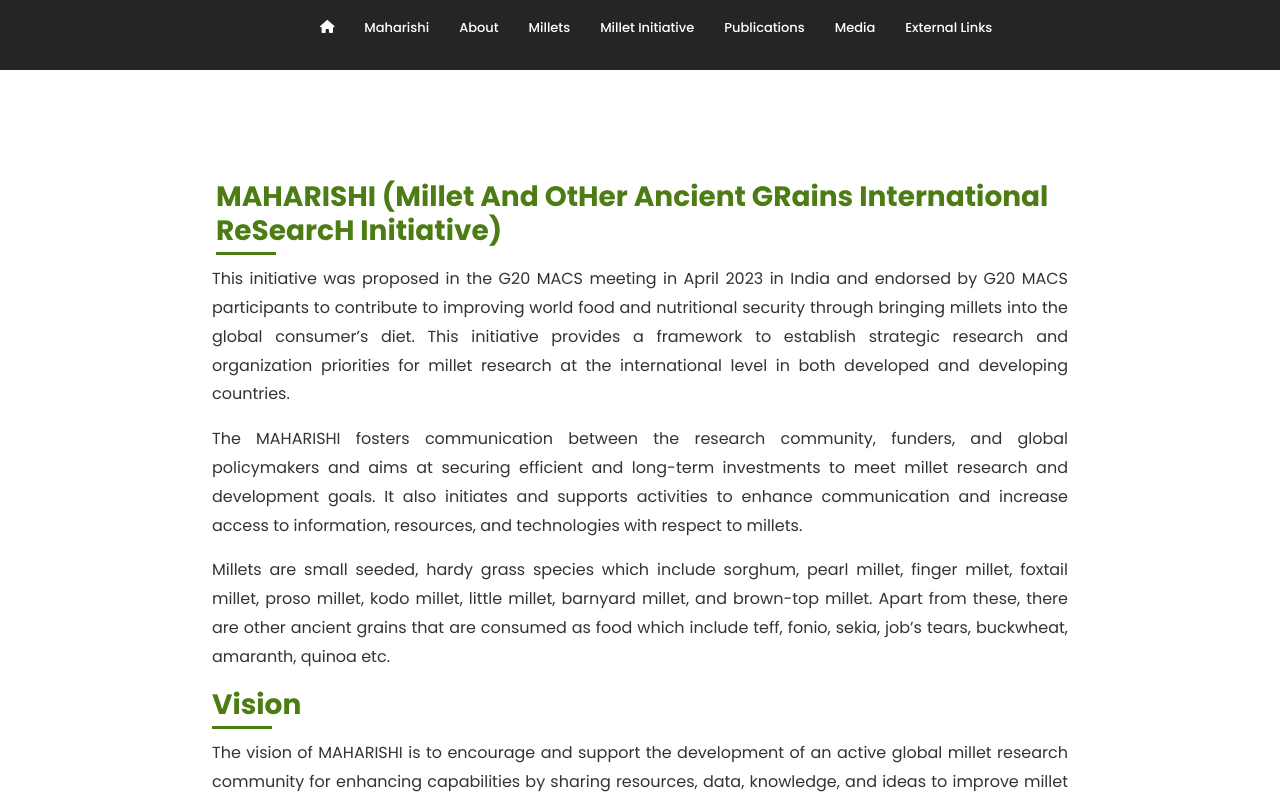
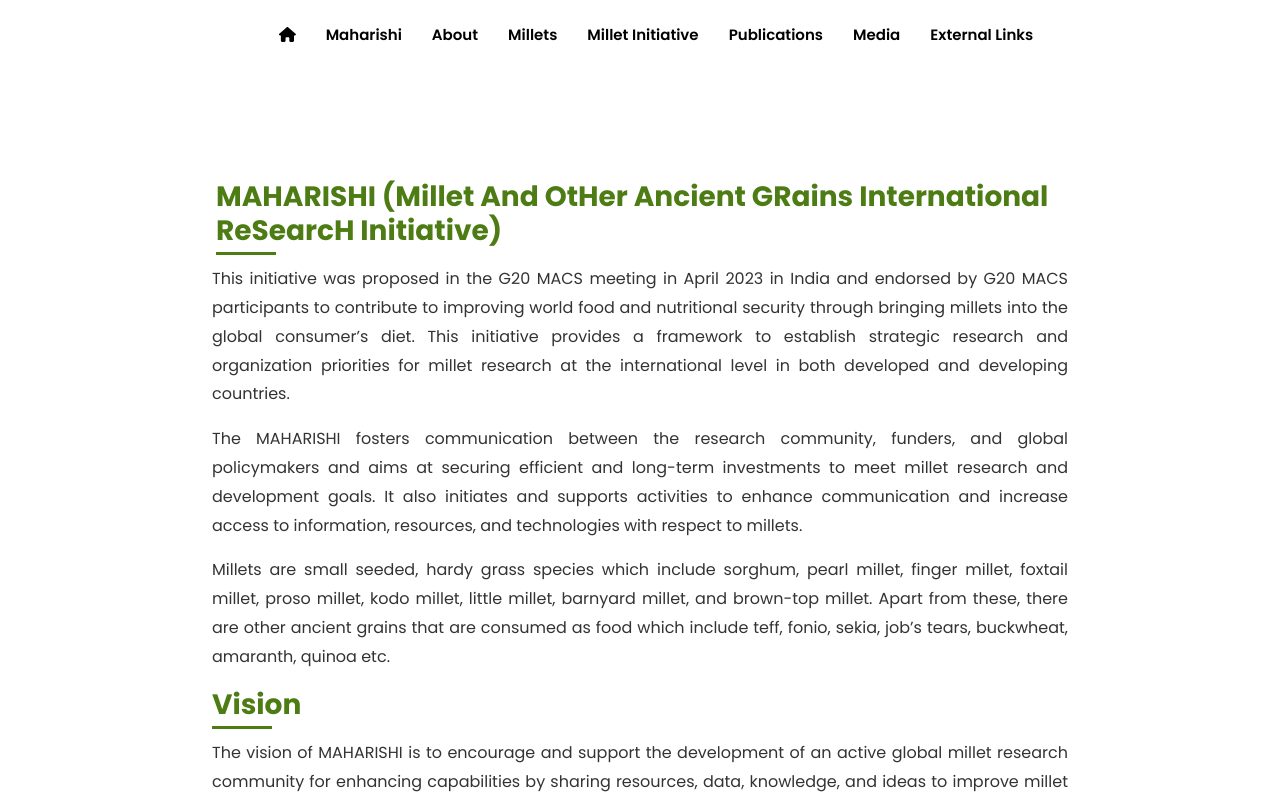
Before and after one commit to Rakeshsamala0505/Maharishi12, a React (Create React App) app: page /g20 in a window 1280 px wide. Shown: the top 800 px of the page. Built offline with nearby package versions, Linux system fonts and the light colour scheme.

Commit message:
header colors

```diff
--- a/src/components/Header.css
+++ b/src/components/Header.css
@@ -12,7 +12,7 @@
   position: fixed;
   z-index: 99;
   width: 100%;
-  background: #242526;
+  background: #ffffff;
 }
 
 nav .wrapper {
@@ -43,18 +43,22 @@
 }
 
 .nav-links li a {
-  color: #ffffff;
+  color: #000000;
   text-decoration: none;
-  font-size: 13px;
-  font-weight: 500;
+  font-size: 15px;
+  font-weight: 550;
   padding: 9px 15px;
   border-radius: 5px;
   transition: all 0.3s ease;
   text-align:left;
 }
+dl, ol, ul{
+  margin-bottom: 0rem;
+}
 
 .nav-links li a:hover {
   background: #3A3B3C;
+  color: white;
 }
 
 .nav-links .mobile-item {
@@ -62,10 +66,10 @@
 }
 
 .nav-links .drop-menu {
+  background-color: white;
   position: absolute;
-  background: #242526;
   width: 100%;
-  line-height: 45px;
+  line-height: 4px;
   top: 72px;
   opacity: 0;
   visibility: hidden;
@@ -84,7 +88,7 @@
   visibility: visible;
   max-height: 300px;
   padding: 0px;
-  line-height: 3rem;
+  line-height: 2.5rem;
   width: 15rem;
 }
 
@@ -148,13 +152,14 @@
 }
 
 .wrapper .btn {
-  color: #fff;
+  color: #000000;
   font-size: 20px;
   cursor: pointer;
   display: none;
 }
 
 .wrapper .btn.close-btn {
+  color: white;
   position: absolute;
   left: 0%;
   top: 10px;
@@ -229,9 +234,11 @@
     display: block;
     font-size: 20px;
     padding-left: 1rem;
+    color:white
   }
 
   .nav-links .drop-menu {
+    background-color: unset;
     position: static;
     opacity: 1;
     top: 65px;
```
Also changed, not shown: public/icons/my-logo.png (added).
